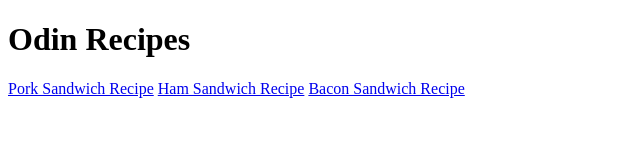
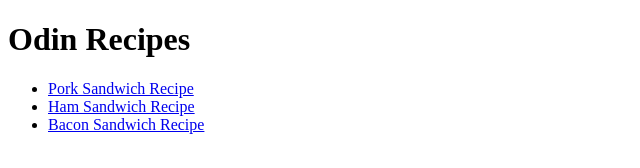
Before and after one commit to cdog-git/odin-recipes, a plain HTML site: page index.html in a window 1280 px wide. Shown: the whole page, without its empty margins (0-640 px from the left). Drawn offline with Linux system fonts and the light colour scheme.

Commit message:
Edit index.html to format recipe links

```diff
--- a/index.html
+++ b/index.html
@@ -6,8 +6,10 @@
     </head>
     <body>
         <h1>Odin Recipes</h1>
-        <a href="recipes/pork-sandwich.html">Pork Sandwich Recipe</a>
-        <a href="recipes/ham-sandwich.html">Ham Sandwich Recipe</a>
-        <a href="recipes/bacon-sandwich.html">Bacon Sandwich Recipe</a>
+        <ul>
+            <li><a href="recipes/pork-sandwich.html">Pork Sandwich Recipe</a></li>
+            <li><a href="recipes/ham-sandwich.html">Ham Sandwich Recipe</a></li>
+            <li><a href="recipes/bacon-sandwich.html">Bacon Sandwich Recipe</a></li>
+        </ul>
     </body>
 </html>
```
